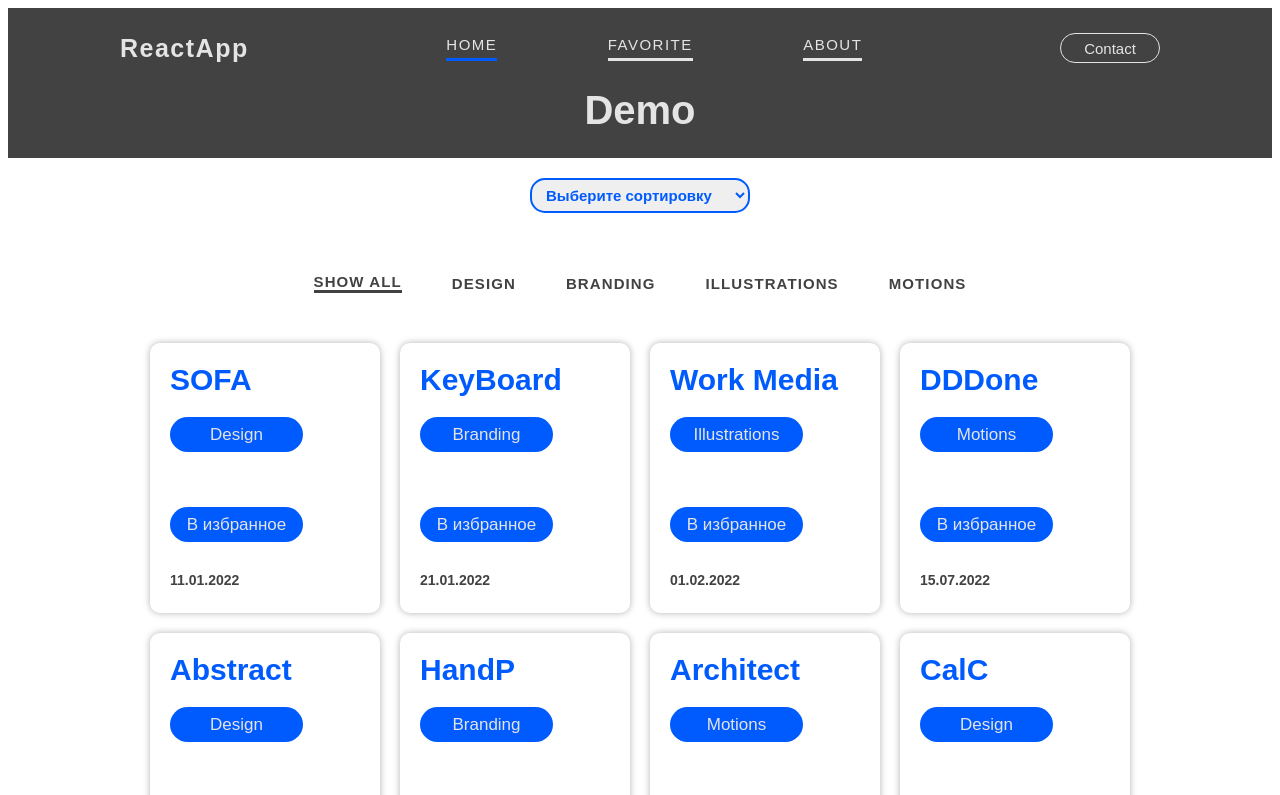
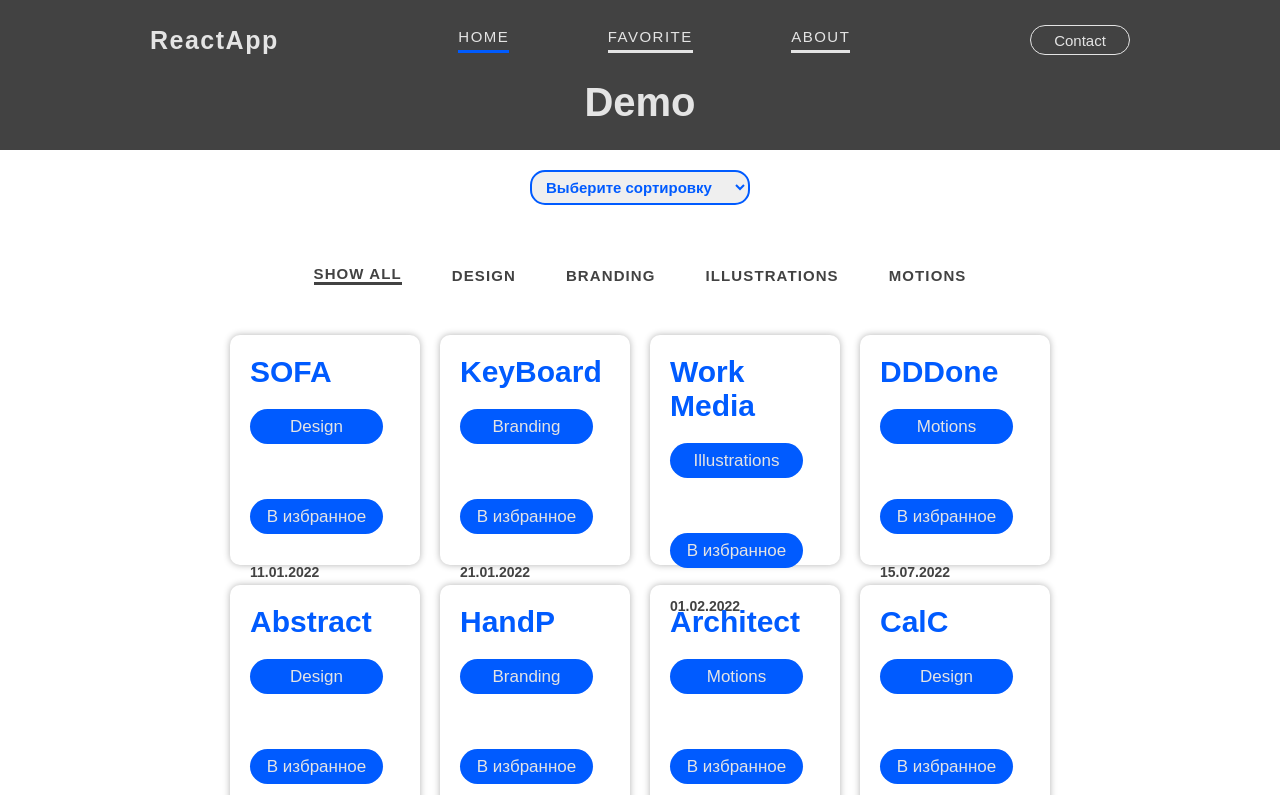
Before and after one commit to DmitriySotnikov/Logic_Demo, a React (Create React App) app: page / in a window 1280 px wide. Shown: the top 795 px of the page. Built offline with nearby package versions, Linux system fonts and the light colour scheme.

Commit message:
add scss properties

```diff
--- a/src/styles/block/_main.scss
+++ b/src/styles/block/_main.scss
@@ -2,4 +2,19 @@
   font-family: MontserratRegular, sans-serif;
   font-weight: 500;
   font-size: 15px;
+  min-height: 100vh;
+  width: 100%;
 }
+
+body{
+  position: relative;
+  margin: 0;
+  padding: 0;
+  min-width: 320px;
+  height: 100%;
+  outline: none;
+}
+
+*, *:before, *:after{
+  box-sizing: border-box;
+}
```
